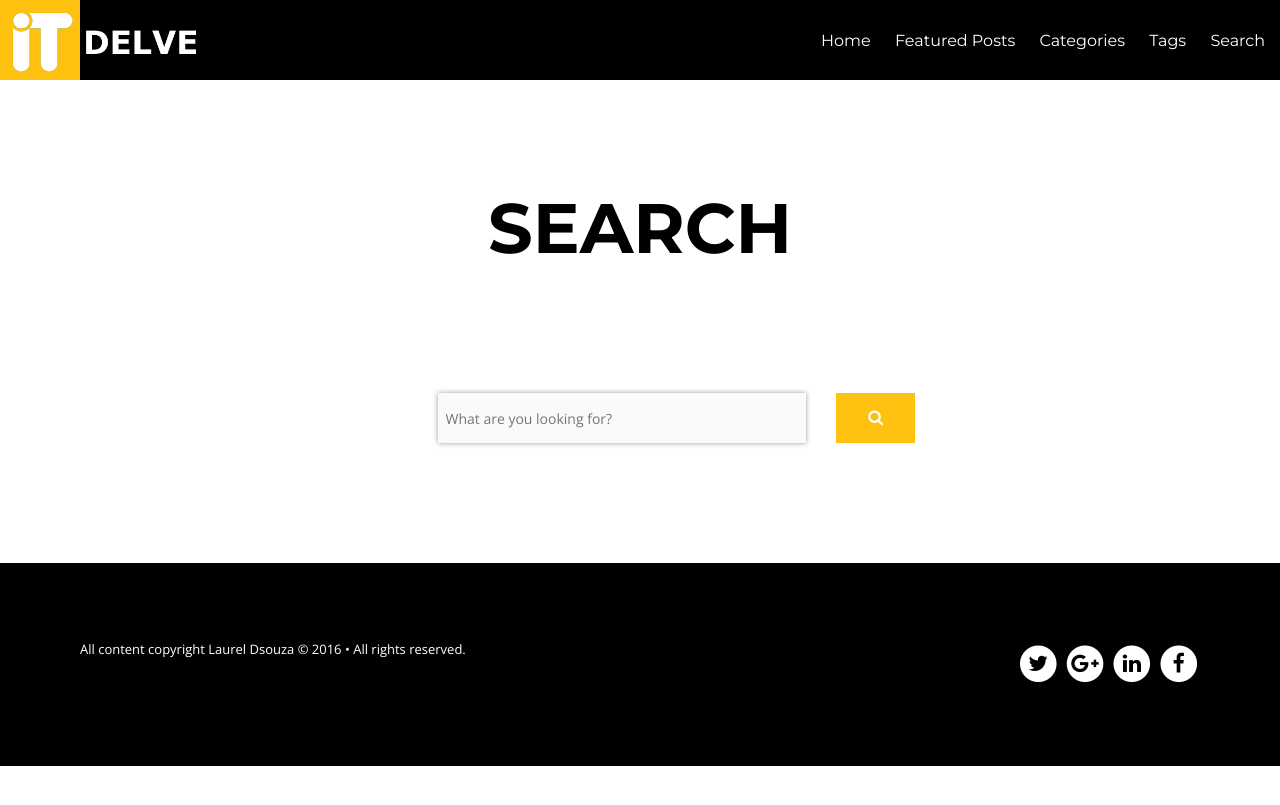
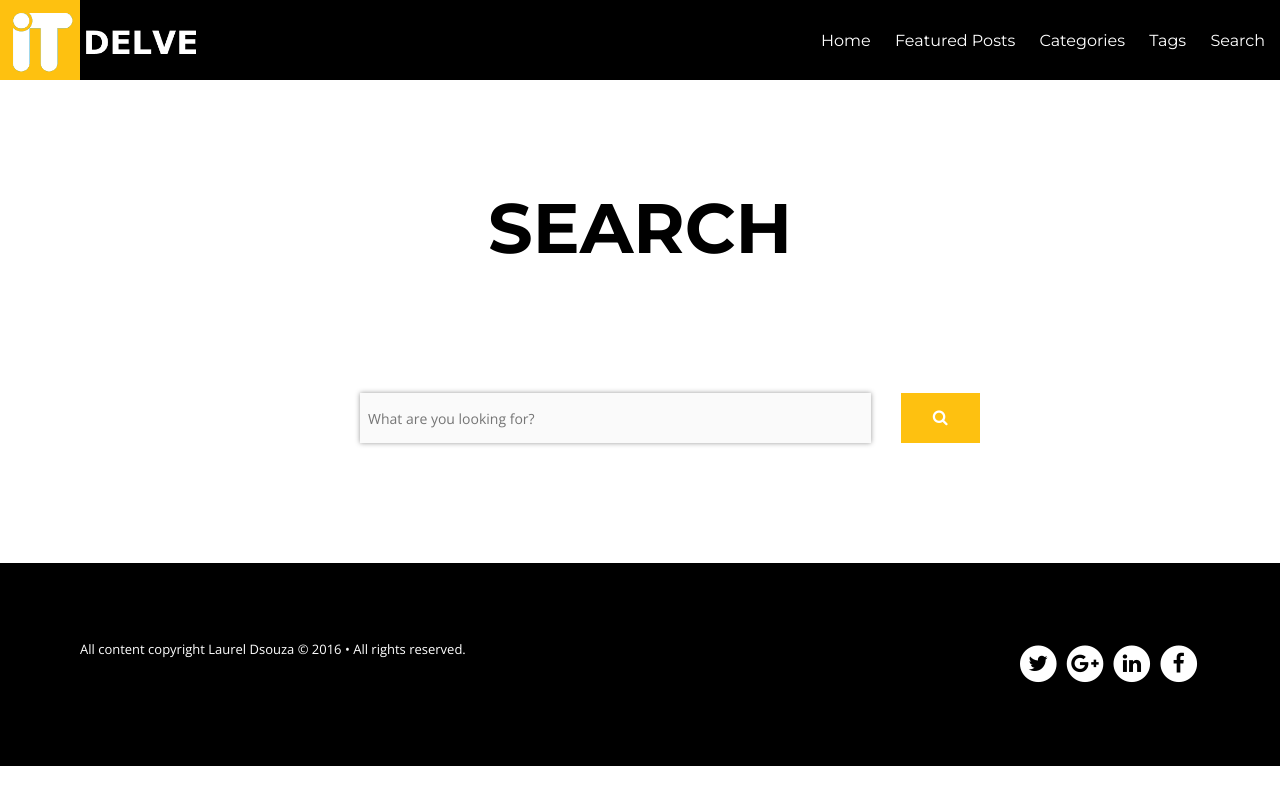
Before and after one commit to ldsouza/ldsouza.github.io, a Jekyll site: the page built from search/index.md, in a window 1280 px wide. Shown: the top 805 px of the page. Built offline with Jekyll 4.4.1, drawn with Linux system fonts in a browser that asks for light colours; nearby versions of some CDN libraries.

Commit message:
Update index.md

```diff
--- a/search/index.md
+++ b/search/index.md
@@ -14,7 +14,7 @@ sitemap: false
 <!-- Search form -->
 
 <div class="row">
-  <div class="small-6 large-centered columns">
+  <div class="small-8 large-centered columns">
 <form method="get" action="{{ site.url }}/search/" data-search-form class="simple-search">
    <div class="small-11 columns">
   <input style="height: 50px; border-width:0px;" type="search" name="q" id="q" placeholder="What are you looking for?" data-search-input autofocus />
```
